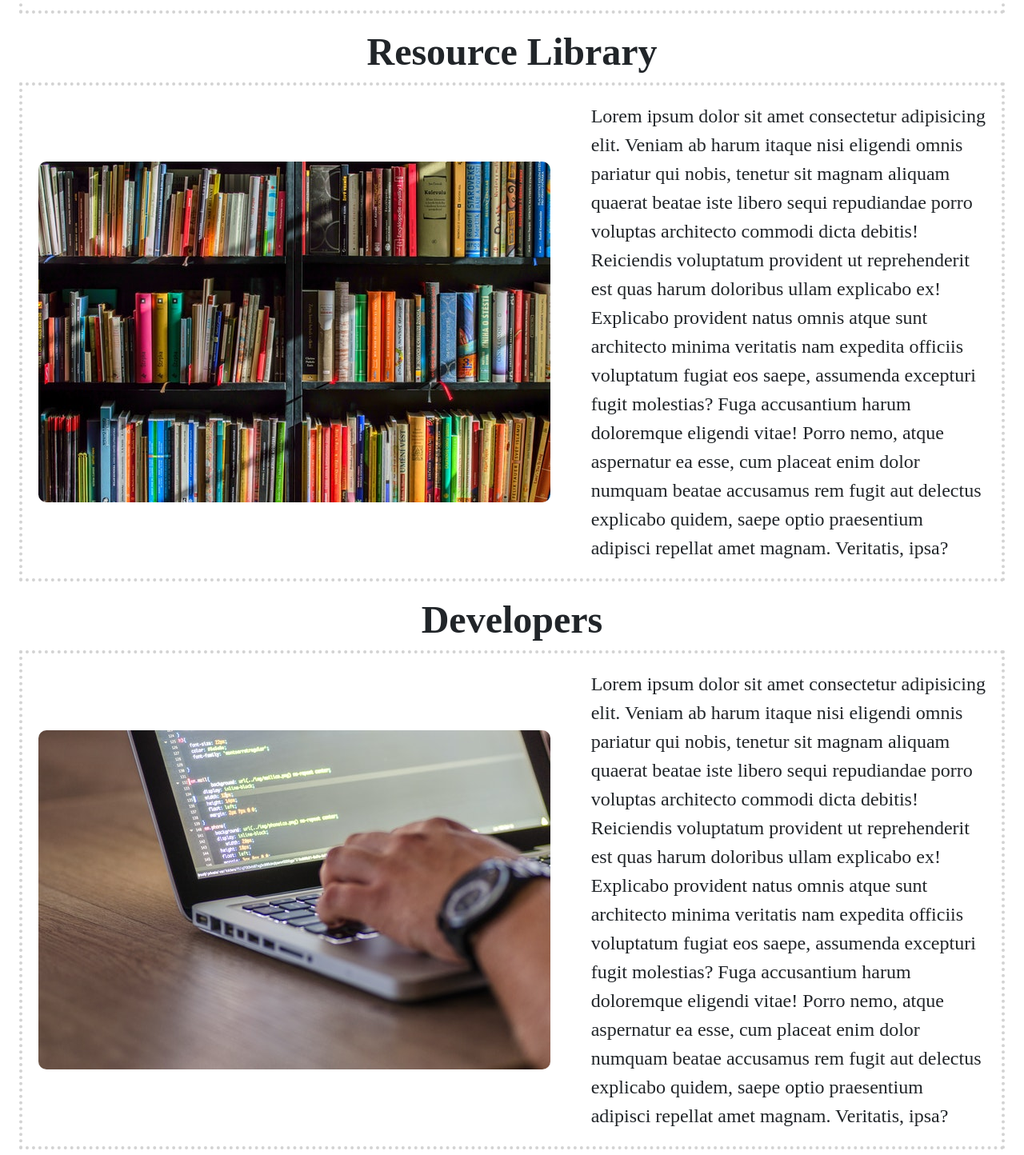
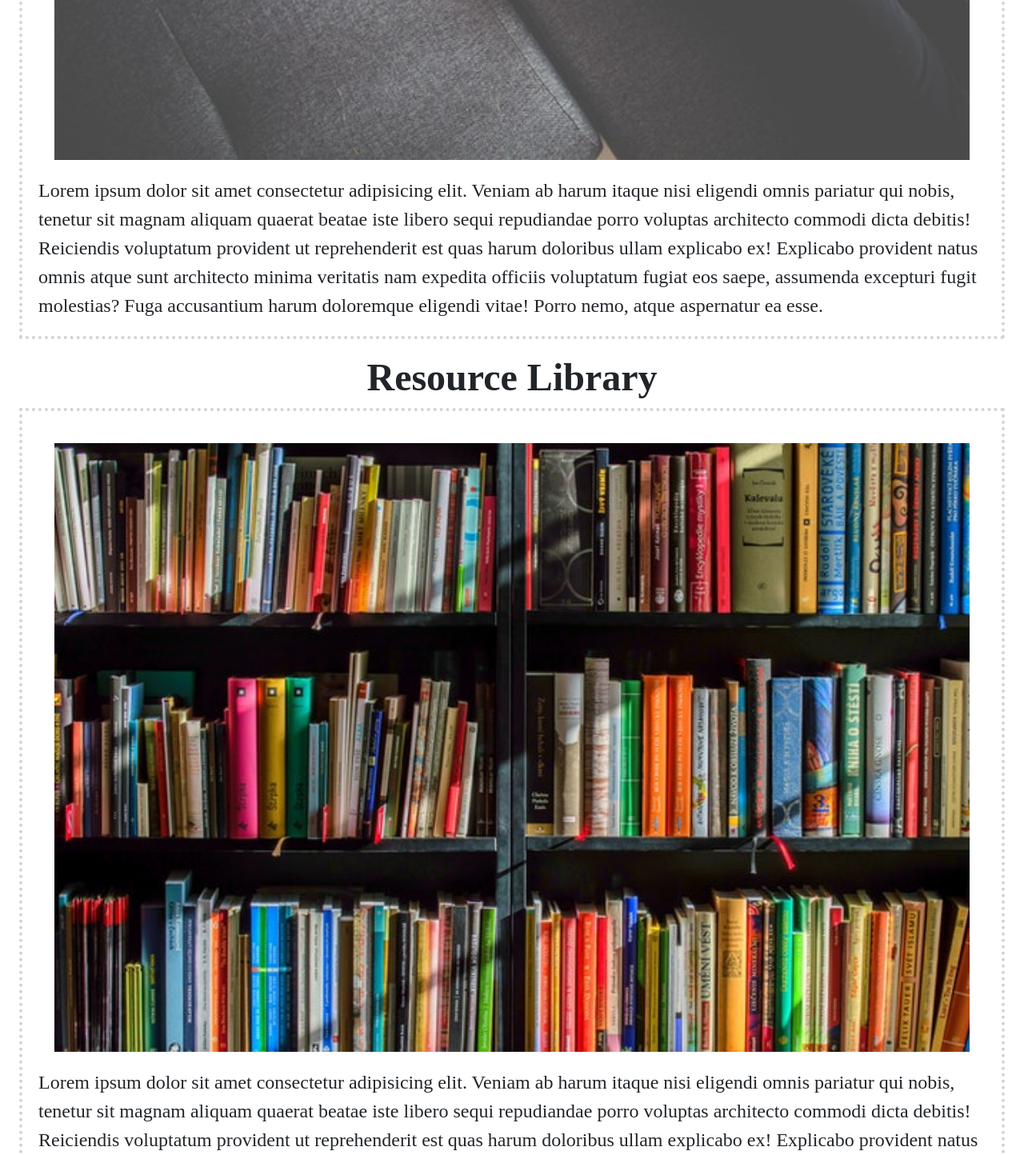
Before and after one commit to infiniteoo/LDSchur.ch, a React (Create React App) app in the folder client/: page /resources in a window 1280 px wide. Shown: the part 1160-2604 px from the top of the page at 80% size. Built offline with nearby package versions, Linux system fonts and the light colour scheme; a web font is replaced by a local one.

Commit message:
fixed formatting for resources page

```diff
--- a/client/src/components/pages/Resources.js
+++ b/client/src/components/pages/Resources.js
@@ -79,26 +79,25 @@ export default function Resources() {
       </Typography>
 
       <div className={classes.infoContainer}>
-        <Grid container justify="center" alignItems="center">
-          <Grid item xs={7} sm={7} md={7} lg={7}>
+        <div>
           {" "}
-            <img src={blog} alt="" style={{ borderRadius: "10px" }} />
-          </Grid>
-          <Grid item xs={5} sm={5} md={5} lg={5}>
+          <img
+            src={blog}
+            alt=""
+            style={{ borderRadius: "10px", width: "100%", padding: "20px" }}
+          />
+        </div>
+        <div>
           Lorem ipsum dolor sit amet consectetur adipisicing elit. Veniam ab
           harum itaque nisi eligendi omnis pariatur qui nobis, tenetur sit
           magnam aliquam quaerat beatae iste libero sequi repudiandae porro
           voluptas architecto commodi dicta debitis! Reiciendis voluptatum
           provident ut reprehenderit est quas harum doloribus ullam explicabo
           ex! Explicabo provident natus omnis atque sunt architecto minima
-            veritatis nam expedita officiis voluptatum fugiat eos saepe,
-            assumenda excepturi fugit molestias? Fuga accusantium harum
-            doloremque eligendi vitae! Porro nemo, atque aspernatur ea esse, cum
-            placeat enim dolor numquam beatae accusamus rem fugit aut delectus
-            explicabo quidem, saepe optio praesentium adipisci repellat amet
-            magnam. Veritatis, ipsa?
-          </Grid>
-        </Grid>
+          veritatis nam expedita officiis voluptatum fugiat eos saepe, assumenda
+          excepturi fugit molestias? Fuga accusantium harum doloremque eligendi
+          vitae! Porro nemo, atque aspernatur ea esse.
+        </div>
       </div>
 
       <Typography className={classes.subheadline} variant="h3" component="h3">
@@ -106,77 +105,74 @@ export default function Resources() {
       </Typography>
 
       <div className={classes.infoContainer}>
-        <Grid container justify="center" alignItems="center">
-          <Grid item xs={7} sm={7} md={7} lg={7}>
+        <div>
           {" "}
-            <img src={library} alt="" style={{ borderRadius: "10px" }} />
-          </Grid>
-          <Grid item xs={5} sm={5} md={5} lg={5}>
+          <img
+            src={library}
+            alt=""
+            style={{ borderRadius: "10px", width: "100%", padding: "20px" }}
+          />
+        </div>
+        <div>
           Lorem ipsum dolor sit amet consectetur adipisicing elit. Veniam ab
           harum itaque nisi eligendi omnis pariatur qui nobis, tenetur sit
           magnam aliquam quaerat beatae iste libero sequi repudiandae porro
           voluptas architecto commodi dicta debitis! Reiciendis voluptatum
           provident ut reprehenderit est quas harum doloribus ullam explicabo
           ex! Explicabo provident natus omnis atque sunt architecto minima
-            veritatis nam expedita officiis voluptatum fugiat eos saepe,
-            assumenda excepturi fugit molestias? Fuga accusantium harum
-            doloremque eligendi vitae! Porro nemo, atque aspernatur ea esse, cum
-            placeat enim dolor numquam beatae accusamus rem fugit aut delectus
-            explicabo quidem, saepe optio praesentium adipisci repellat amet
-            magnam. Veritatis, ipsa?
-          </Grid>
-        </Grid>
+          veritatis nam expedita officiis voluptatum fugiat eos saepe, assumenda
+          excepturi fugit molestias? Fuga accusantium harum doloremque eligendi
+          vitae! Porro nemo, atque aspernatur ea esse.
+        </div>
       </div>
 
       <Typography className={classes.subheadline} variant="h3" component="h3">
         <strong>Developers</strong>
       </Typography>
       <div className={classes.infoContainer}>
-        <Grid container justify="center" alignItems="center">
-          <Grid item xs={7} sm={7} md={7} lg={7}>
+        <div>
           {" "}
-            <img src={developer} alt="" style={{ borderRadius: "10px" }} />
-          </Grid>
-          <Grid item xs={5} sm={5} md={5} lg={5}>
+          <img
+            src={developer}
+            alt=""
+            style={{ borderRadius: "10px", width: "100%", padding: "20px" }}
+          />
+        </div>
+        <div>
           Lorem ipsum dolor sit amet consectetur adipisicing elit. Veniam ab
           harum itaque nisi eligendi omnis pariatur qui nobis, tenetur sit
           magnam aliquam quaerat beatae iste libero sequi repudiandae porro
           voluptas architecto commodi dicta debitis! Reiciendis voluptatum
           provident ut reprehenderit est quas harum doloribus ullam explicabo
           ex! Explicabo provident natus omnis atque sunt architecto minima
-            veritatis nam expedita officiis voluptatum fugiat eos saepe,
-            assumenda excepturi fugit molestias? Fuga accusantium harum
-            doloremque eligendi vitae! Porro nemo, atque aspernatur ea esse, cum
-            placeat enim dolor numquam beatae accusamus rem fugit aut delectus
-            explicabo quidem, saepe optio praesentium adipisci repellat amet
-            magnam. Veritatis, ipsa?
-          </Grid>
-        </Grid>
+          veritatis nam expedita officiis voluptatum fugiat eos saepe, assumenda
+          excepturi fugit molestias? Fuga accusantium harum doloremque eligendi
+          vitae! Porro nemo, atque aspernatur ea esse.
+        </div>
       </div>
       <Typography className={classes.subheadline} variant="h3" component="h3">
         <strong>Support</strong>
       </Typography>
       <div className={classes.infoContainer}>
-        <Grid container justify="center" alignItems="center">
-          <Grid item xs={7} sm={7} md={7} lg={7}>
+        <div>
           {" "}
-            <img src={support} alt="" style={{ borderRadius: "10px" }} />
-          </Grid>
-          <Grid item xs={5} sm={5} md={5} lg={5}>
+          <img
+            src={support}
+            alt=""
+            style={{ borderRadius: "10px", width: "100%", padding: "20px" }}
+          />
+        </div>
+        <div>
           Lorem ipsum dolor sit amet consectetur adipisicing elit. Veniam ab
           harum itaque nisi eligendi omnis pariatur qui nobis, tenetur sit
           magnam aliquam quaerat beatae iste libero sequi repudiandae porro
           voluptas architecto commodi dicta debitis! Reiciendis voluptatum
           provident ut reprehenderit est quas harum doloribus ullam explicabo
           ex! Explicabo provident natus omnis atque sunt architecto minima
-            veritatis nam expedita officiis voluptatum fugiat eos saepe,
-            assumenda excepturi fugit molestias? Fuga accusantium harum
-            doloremque eligendi vitae! Porro nemo, atque aspernatur ea esse, cum
-            placeat enim dolor numquam beatae accusamus rem fugit aut delectus
-            explicabo quidem, saepe optio praesentium adipisci repellat amet
-            magnam. Veritatis, ipsa?
-          </Grid>
-        </Grid>
+          veritatis nam expedita officiis voluptatum fugiat eos saepe, assumenda
+          excepturi fugit molestias? Fuga accusantium harum doloremque eligendi
+          vitae! Porro nemo, atque aspernatur ea esse.
+        </div>
       </div>
 
       <Footer />
```
Lines whose indentation alone changed are shown as unchanged.
